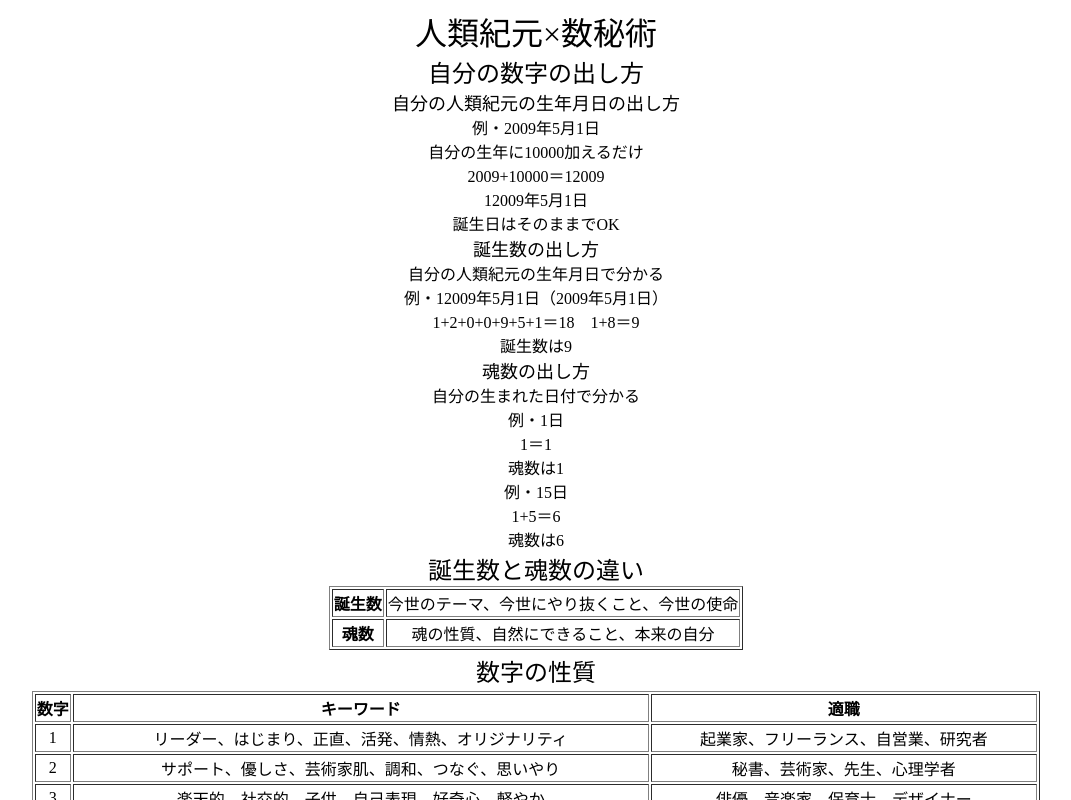
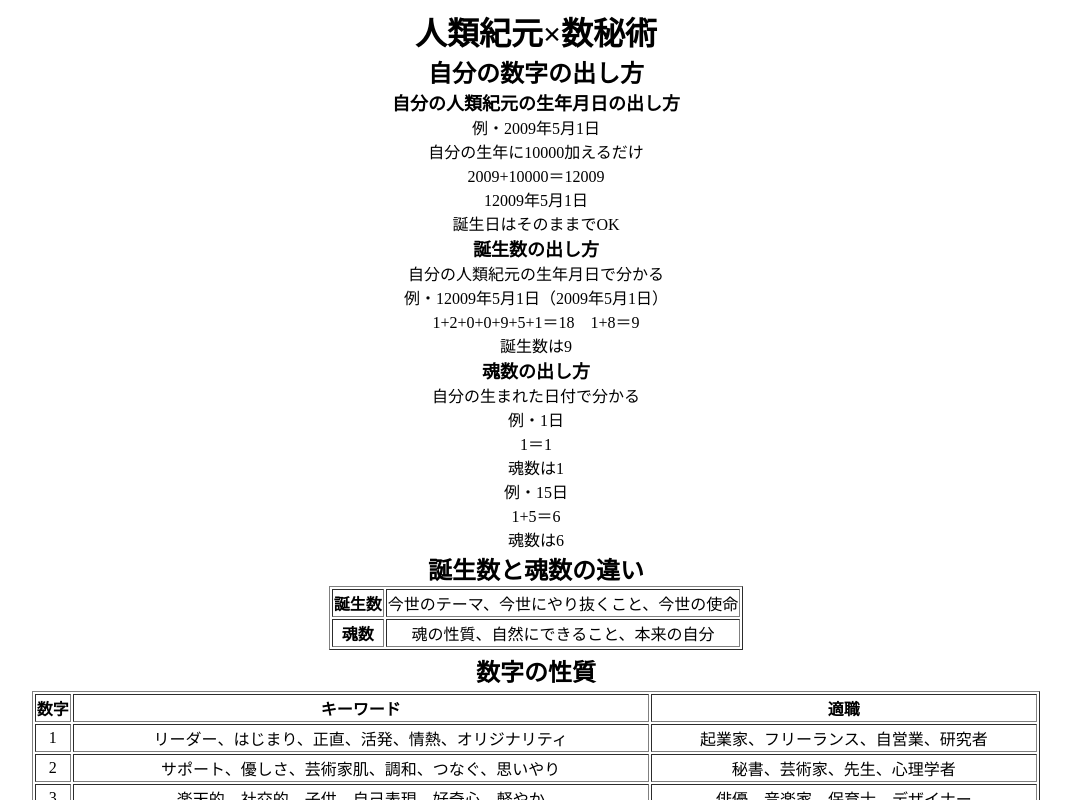
Before and after one commit to kaneeitoman/kaneeitoman.github.io, a plain HTML site: page 人類紀元×数秘術.html in a window 1280 px wide. Shown: the top 800 px of the page, without its empty margins (104-1175 px from the left). Drawn offline with Linux system fonts and the light colour scheme.

Commit message:
Update 人類紀元×数秘術.html
文字を太くした

```diff
--- a/人類紀元×数秘術.html
+++ b/人類紀元×数秘術.html
@@ -15,20 +15,20 @@
     </style>
 </head>
 <body>
-    <font size="6">人類紀元×数秘術</font><br>
-    <font size="5">自分の数字の出し方</font><br>
-    <font size="4">自分の人類紀元の生年月日の出し方</font><br>
+    <font size="6"><b>人類紀元×数秘術</b></font><br>
+    <font size="5"><b>自分の数字の出し方</b></font><br>
+    <font size="4"><b>自分の人類紀元の生年月日の出し方</b></font><br>
     例・2009年5月1日<br>
     自分の生年に10000加えるだけ<br>
     2009+10000＝12009<br>
     12009年5月1日<br>
     誕生日はそのままでOK<br>
-    <font size="4">誕生数の出し方</font><br>
+    <font size="4"><b>誕生数の出し方</b></font><br>
     自分の人類紀元の生年月日で分かる<br>
     例・12009年5月1日（2009年5月1日）<br>
     1+2+0+0+9+5+1＝18　1+8＝9<br>
     誕生数は9<br>
-    <font size="4">魂数の出し方</font><br>
+    <font size="4"><b>魂数の出し方</b></font><br>
     自分の生まれた日付で分かる<br>
     例・1日<br>
     1＝1<br>
@@ -36,7 +36,7 @@
     例・15日<br>
     1+5＝6<br>
     魂数は6<br>
-    <font size="5">誕生数と魂数の違い</font>
+    <font size="5"><b>誕生数と魂数の違い</b></font>
     <html>
 <head>
 <title>基本的な表の作成</title>
@@ -59,7 +59,7 @@
 </head>
 <body>
 <table>
-<tr><td><font size="5">数字の性質</font></td></tr>
+    <tr><td><font size="5"><b>数字の性質</b></font></td></tr>
 </body>
 </html>
 <head>
```
